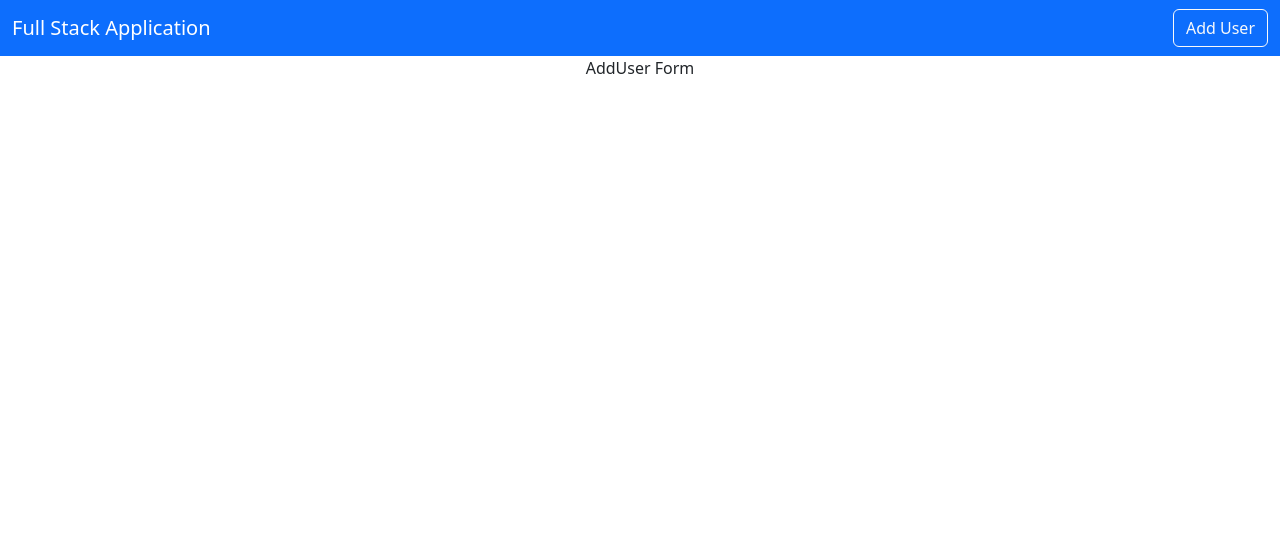
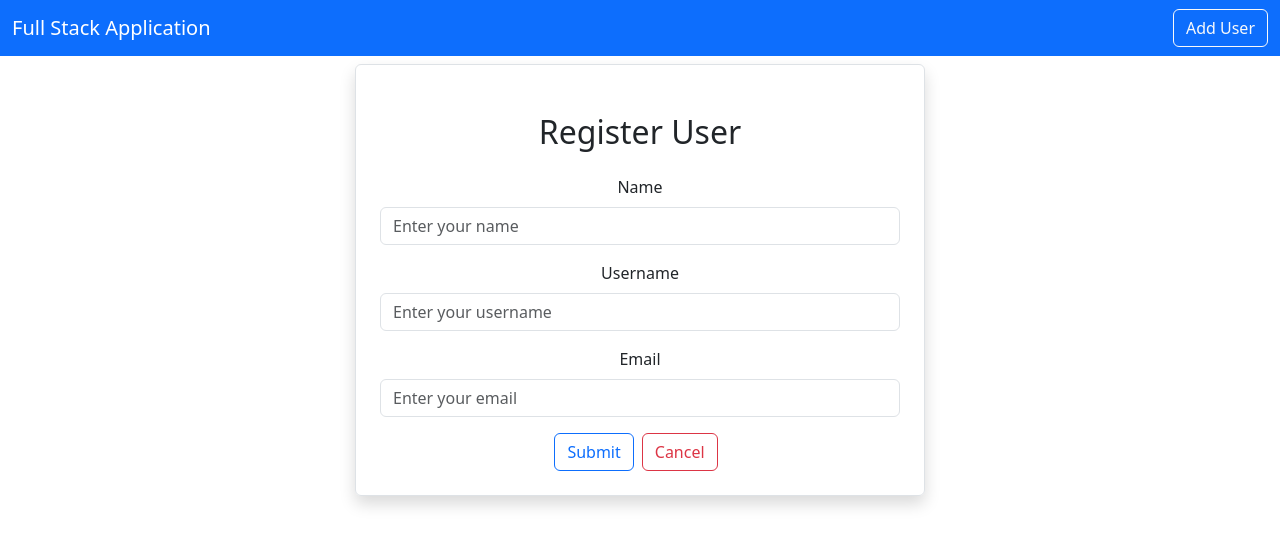
Before and after one commit to ArelyC77/fullstack-front, a React (Create React App) app: page /adduser in a window 1280 px wide. Shown: the top 546 px of the page. Built offline with nearby package versions, Linux system fonts and the light colour scheme.

Commit message:
put icons on buttons

```diff
--- a/src/App.js
+++ b/src/App.js
@@ -13,7 +13,6 @@
         <Navbar/>
         <Routes>
           <Route exact path="/" element={<Home />} />
-
           <Route exact path="/adduser" element={<AddUser />} />
         </Routes>
       </Router>
--- a/src/layout/Navbar.js
+++ b/src/layout/Navbar.js
@@ -17,7 +17,7 @@
           aria-label="Toggle navigation">
             <span className="navbar-toggler-icon"></span>
           </button>
-          {/* path links to Route on App.js */}
+          {/* path links to Route on App.js - this is a linked button */}
           <Link className="btn btn-outline-light" to="/adduser">Add User</Link>
 
         </div>
--- a/src/pages/AddUser.js
+++ b/src/pages/AddUser.js
@@ -1,7 +1,57 @@
-import React from 'react'
+import React, { useState } from 'react'
 
 export default function AddUser() {
+
+  const [user, setUser]=useState({
+    name:"",
+    username:"",
+    email:""
+  })
+
+  //deconstruct useState
+  const{name,username,email}=user
+
   return (
-  <div>AddUser Form</div>
+  <div className='container'>
+    <div className='row'>
+      <div className='col-md-6 offset-md-3 border rounded p-4 mt-2 shadow'>
+        <h2 className='text-center m-4'>Register User</h2>
+
+        {/* NAME margin bottom 3 */}
+        <div className='mb-3'>
+          <label htmlFor='Name' className='form-label'>Name</label>
+          <input
+          type={"text"}
+          className='form-control'
+          placeholder='Enter your name'
+          name="name"/>
+        </div>
+
+        {/* USERNAME margin bottom 3 */}
+        <div className='mb-3'>
+          <label htmlFor='Username' className='form-label'>Username</label>
+          <input
+          type={"text"}
+          className='form-control'
+          placeholder='Enter your username'
+          name="username"/>
+        </div>
+
+        {/* EMAIL margin bottom 3 */}
+        <div className='mb-3'>
+          <label htmlFor='Email' className='form-label'>Email</label>
+          <input
+          type={"text"}
+          className='form-control'
+          placeholder='Enter your email'
+          name="email"/>
+        </div>
+
+        <button type="submit" className='btn btn-outline-primary'>Submit</button>
+        <button type="submit" className='btn btn-outline-danger mx-2'>Cancel</button>
+
+      </div>
+    </div>
+  </div>
   );
 }
```
